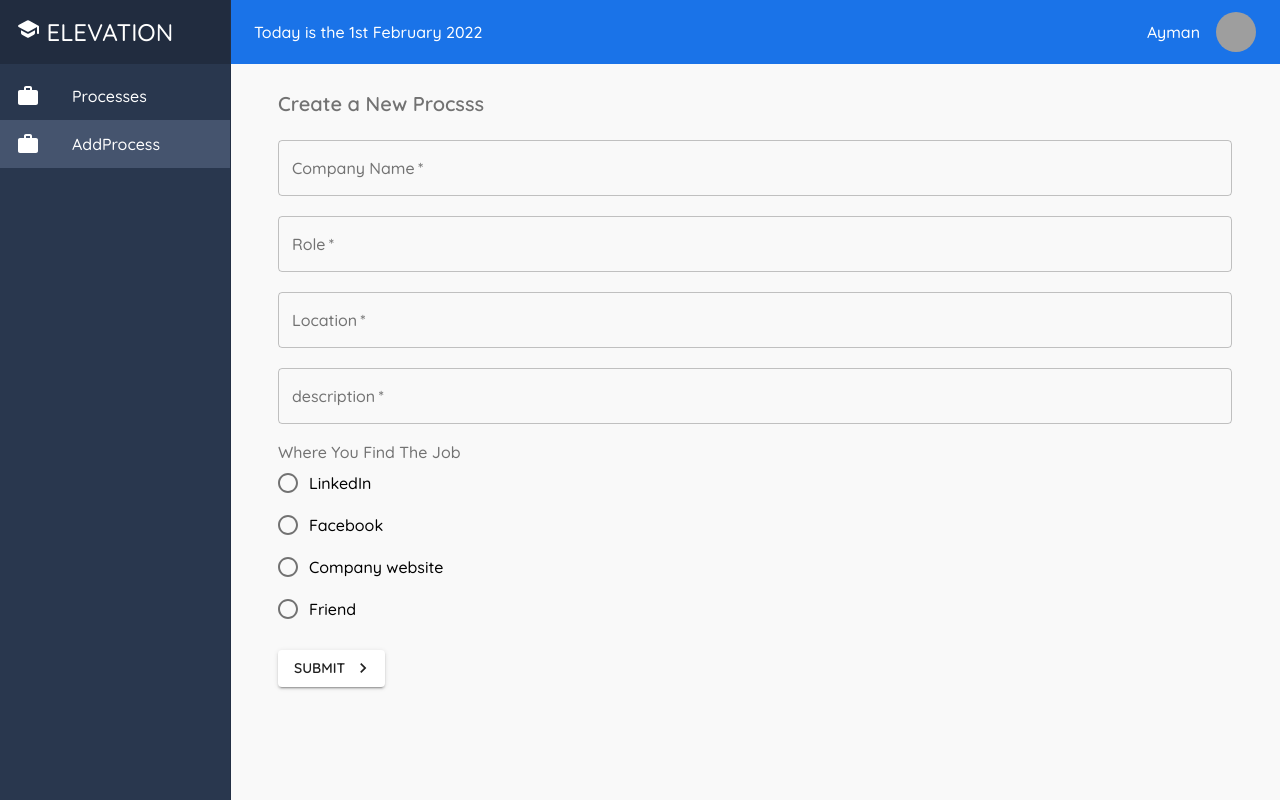
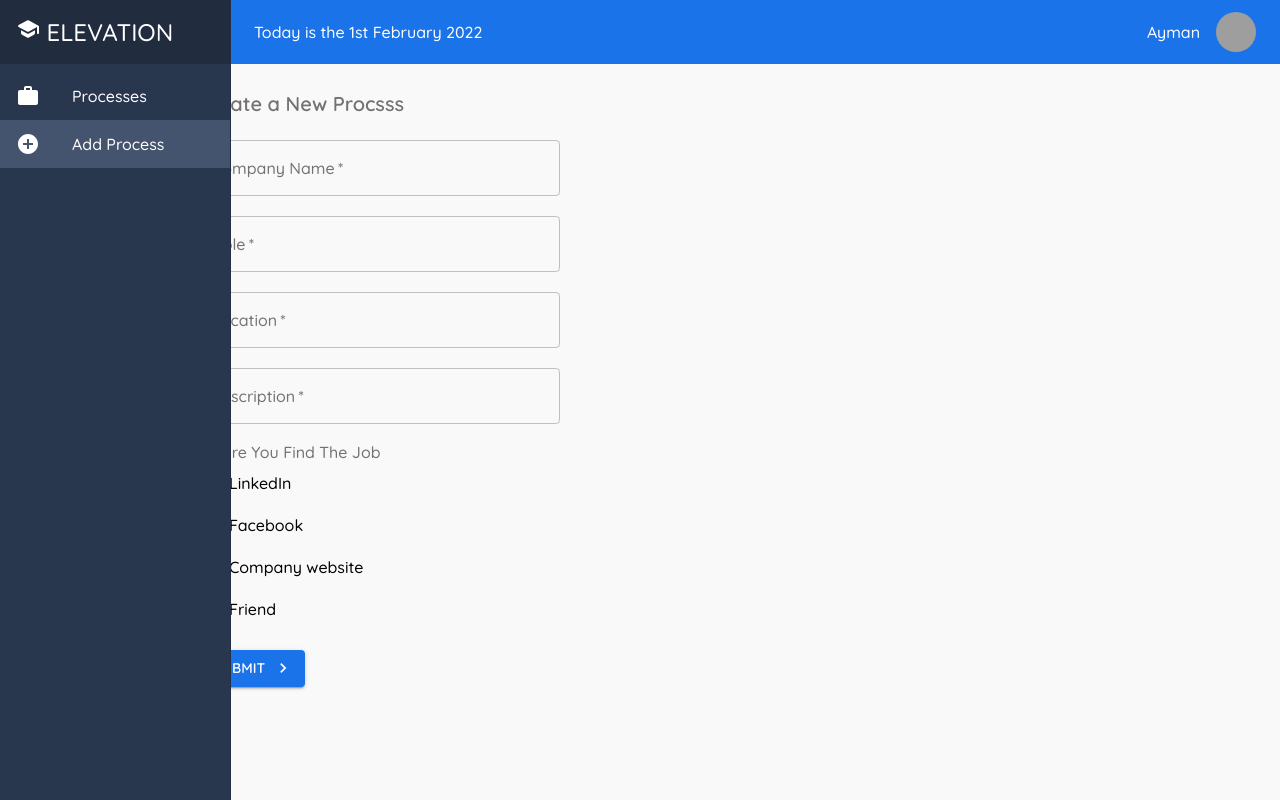
Before and after one commit to majdjb7/elevation-job-manager, a React (Create React App) app: page /addProcess in a window 1280 px wide. Built offline with nearby package versions, Linux system fonts and the light colour scheme; no server answers; grey boxes are pictures that could not be loaded.

Commit message:
enhance he style o the comps add procc add inter layo

```diff
--- a/src/components/AddInterview.js
+++ b/src/components/AddInterview.js
@@ -21,6 +21,10 @@ const useStyles = makeStyles({
     marginTop: 20,
     marginBottom: 20,
     display: "block",
+    maxWidth: "25%",
+  },
+  Container: {
+    marginLeft: "-80px",
   },
 });
 const AddInterview = inject("studentStore")(
@@ -71,33 +75,39 @@ const AddInterview = inject("studentStore")(
           color="textSecondary"
           component="h2"
           gutterBottom
+          className={classes.Container}
         >
           Create a New Interview
         </Typography>
 
-        <form noValidate autoComplete="off" onSubmit={handleSubmit}>
+        <form
+          noValidate
+          autoComplete="off"
+          onSubmit={handleSubmit}
+          className={classes.Container}
+        >
           <FormControl className={classes.field}>
             <FormLabel>Type</FormLabel>
             <RadioGroup value={type} onChange={(e) => setType(e.target.value)}>
               <FormControlLabel value="HR" control={<Radio />} label="HR" />
               <FormControlLabel
                 value="Telephone"
-                control={<Radio />}
+                control={<Radio color="primary" />}
                 label="Telephone"
               />
               <FormControlLabel
                 value="Technical"
-                control={<Radio />}
+                control={<Radio color="primary" />}
                 label="Technical"
               />
               <FormControlLabel
                 value="Home Assignment"
-                control={<Radio />}
+                control={<Radio color="primary" />}
                 label="Home Assignment"
               />
               <FormControlLabel
                 value="Home Test"
-                control={<Radio />}
+                control={<Radio color="primary" />}
                 label="Home Test"
               />
             </RadioGroup>
@@ -120,7 +130,7 @@ const AddInterview = inject("studentStore")(
             onChange={(e) => setInterviewerName(e.target.value)}
             label="InterviewerName"
             variant="outlined"
-            color="secondary"
+            color="primary"
             fullWidth
             required
             error={interviewerNameError}
@@ -128,7 +138,7 @@ const AddInterview = inject("studentStore")(
 
           <Button
             type="submit"
-            color="secondary"
+            color="primary"
             variant="contained"
             endIcon={<KeyboardArrowRightIcon />}
           >
--- a/src/components/AddProcess.js
+++ b/src/components/AddProcess.js
@@ -18,6 +18,10 @@ const useStyles = makeStyles({
     marginTop: 20,
     marginBottom: 20,
     display: "block",
+    maxWidth: "35%",
+  },
+  Container: {
+    marginLeft: "-80px",
   },
 });
 
@@ -77,17 +81,23 @@ function AddProcess() {
         color="textSecondary"
         component="h2"
         gutterBottom
+        className={classes.Container}
       >
         Create a New Procsss
       </Typography>
 
-      <form noValidate autoComplete="off" onSubmit={handleSubmit}>
+      <form
+        noValidate
+        autoComplete="off"
+        onSubmit={handleSubmit}
+        className={classes.Container}
+      >
         <TextField
           className={classes.field}
           onChange={(e) => setCompanyName(e.target.value)}
           label="Company Name"
           variant="outlined"
-          color="secondary"
+          color="primary"
           fullWidth
           required
           error={companyNameError}
@@ -97,7 +107,7 @@ function AddProcess() {
           onChange={(e) => setRole(e.target.value)}
           label="Role"
           variant="outlined"
-          color="secondary"
+          color="primary"
           fullWidth
           required
           error={roleError}
@@ -107,7 +117,7 @@ function AddProcess() {
           onChange={(e) => setLocation(e.target.value)}
           label="Location"
           variant="outlined"
-          color="secondary"
+          color="primary"
           fullWidth
           required
           error={locationError}
@@ -117,21 +127,11 @@ function AddProcess() {
           onChange={(e) => setDescription(e.target.value)}
           label="description"
           variant="outlined"
-          color="secondary"
+          color="primary"
           fullWidth
           required
           error={descriptionError}
         />
-        {/* <TextField className={classes.field}
-                    onChange={(e) => setWhereFindJob(e.target.value)}
-                    label="Where You Find The Job"
-                    variant="outlined"
-                    color="secondary"
-                    fullWidth
-                    required
-                    error={whereFindJobError}
-                />
-                 */}
 
         <FormControl className={classes.field}>
           <FormLabel>Where You Find The Job</FormLabel>
@@ -142,22 +142,22 @@ function AddProcess() {
           >
             <FormControlLabel
               value="LinkedIn"
-              control={<Radio />}
+              control={<Radio color="primary" />}
               label="LinkedIn"
             />
             <FormControlLabel
               value="Facebook"
-              control={<Radio />}
+              control={<Radio color="primary" />}
               label="Facebook"
             />
             <FormControlLabel
               value="Company website"
-              control={<Radio />}
+              control={<Radio color="primary" />}
               label="Company website"
             />
             <FormControlLabel
               value="Friend"
-              control={<Radio />}
+              control={<Radio color="primary" />}
               label="Friend"
             />
           </RadioGroup>
@@ -165,7 +165,7 @@ function AddProcess() {
 
         <Button
           type="submit"
-          color="secondary"
+          color="primary"
           variant="contained"
           endIcon={<KeyboardArrowRightIcon />}
         >
--- a/src/components/Layout.js
+++ b/src/components/Layout.js
@@ -7,12 +7,8 @@ import List from "@material-ui/core/List";
 import ListItem from "@material-ui/core/ListItem";
 import ListItemIcon from "@material-ui/core/ListItemIcon";
 import ListItemText from "@material-ui/core/ListItemText";
-import {
-  AddCircleOutlineOutlined,
-  SubjectOutlined,
-  Work,
-  SchoolRounded,
-} from "@material-ui/icons";
+
+import { Work, SchoolRounded, AddCircle } from "@material-ui/icons";
 
 import AppBar from "@material-ui/core/AppBar";
 import Toolbar from "@material-ui/core/Toolbar";
@@ -83,8 +79,8 @@ export default function Layout({ children }) {
       path: "/",
     },
     {
-      text: "AddProcess",
-      icon: <Work color="secondary" />,
+      text: "Add Process",
+      icon: <AddCircle color="secondary" />,
       path: "/addProcess",
     },
   ];
--- a/src/components/NestedList.js
+++ b/src/components/NestedList.js
@@ -9,17 +9,37 @@ import InboxIcon from "@mui/icons-material/MoveToInbox";
 import ExpandLess from "@mui/icons-material/ExpandLess";
 import ExpandMore from "@mui/icons-material/ExpandMore";
 import StarBorder from "@mui/icons-material/StarBorder";
+import Input from "@mui/material/Input";
+import TextField from "@material-ui/core/TextField";
+import { makeStyles } from "@material-ui/core";
 
+import InputLabel from "@mui/material/InputLabel";
+import MenuItem from "@mui/material/MenuItem";
+import FormControl from "@mui/material/FormControl";
+import Select from "@mui/material/Select";
+const useStyles = makeStyles({
+  Container: {
+    maxWidth: "100%",
+  },
+  SelectL: {
+    width: "200px",
+  },
+});
 export default function NestedList() {
   const [open, setOpen] = React.useState(false);
-
+  const ariaLabel = { "aria-label": "description" };
+  const classes = useStyles();
   const handleClick = () => {
     setOpen(!open);
   };
+  const [interviewType, setInterviewType] = React.useState("");
 
+  const handleChange = (event) => {
+    setInterviewType(event.target.value);
+  };
   return (
     <List
-      sx={{ width: "100%", maxWidth: 300 }}
+      sx={{ width: "100%", maxWidth: 150 }}
       component="nav"
       subheader={
         <ListSubheader
@@ -34,15 +54,46 @@ export default function NestedList() {
       </ListItemButton>
       <Collapse in={open} timeout="auto" unmountOnExit>
         <List component="div" disablePadding>
-          <ListItemButton sx={{ pl: 1 }}>
+          <ListItemText sx={{ pl: 1 }} primary="Hr - 14/02/22" />
+
+          <hr />
+
+          <ListItemText sx={{ pl: 1 }} primary="Hr - 14/02/22" />
+
+          <hr />
+          <ListItemText sx={{ pl: 1 }} primary="Hr - 14/02/22" />
+          {/* <ListItemButton sx={{ pl: 1 }}>
             <ListItemText primary="Hr - 14/02/22" />
-          </ListItemButton>
-          <ListItemButton sx={{ pl: 1 }}>
-            <ListItemText primary="Hr - 14/02/22" />
-          </ListItemButton>
-          <ListItemButton sx={{ pl: 1 }}>
-            <ListItemText primary="Hr - 14/02/22" />
-          </ListItemButton>
+          </ListItemButton> */}
+          <TextField
+            // onChange={(e) => setTime(e.target.value)}
+            id="datetime-local"
+            label="Add new Interview"
+            type="datetime-local"
+            required
+            // error={timeError}
+            className={classes.Container}
+            InputLabelProps={{
+              shrink: true,
+            }}
+          />
+          <FormControl variant="standard" sx={{ m: 1, minWidth: 120 }}>
+            <InputLabel id="demo-simple-select-standard-label">Type</InputLabel>
+            <Select
+              labelId="demo-simple-select-standard-label"
+              id="demo-simple-select-standard"
+              value={interviewType}
+              onChange={handleChange}
+              className={classes.Select}
+              label="interviewType"
+            >
+              <MenuItem value={10}>HR</MenuItem>
+              <MenuItem value={20}>Telephone</MenuItem>
+              <MenuItem value={30}>Technical</MenuItem>
+              <MenuItem value={40}>Home Assignment</MenuItem>
+              <MenuItem value={50}>Home Test</MenuItem>
+            </Select>
+          </FormControl>
         </List>
       </Collapse>
     </List>
--- a/src/components/Processes.js
+++ b/src/components/Processes.js
@@ -20,6 +20,7 @@ import { observe } from "mobx";
 
 /////////////////////////////
 import NestedList from "./NestedList";
+import Box from "@mui/material/Box";
 
 const useStyles = makeStyles((theme) => ({
   table: {
@@ -181,7 +182,7 @@ const Processes = inject("studentStore")(
         {/* <TableFooter> */}
         <TablePagination
           className={classes.TablePagination}
-          rowsPerPageOptions={[5, 10, 15]}
+          rowsPerPageOptions={[5, 10]}
           component="div"
           count={props.studentStore.StudentJobs.length}
           rowsPerPage={rowsPerPage}
```
